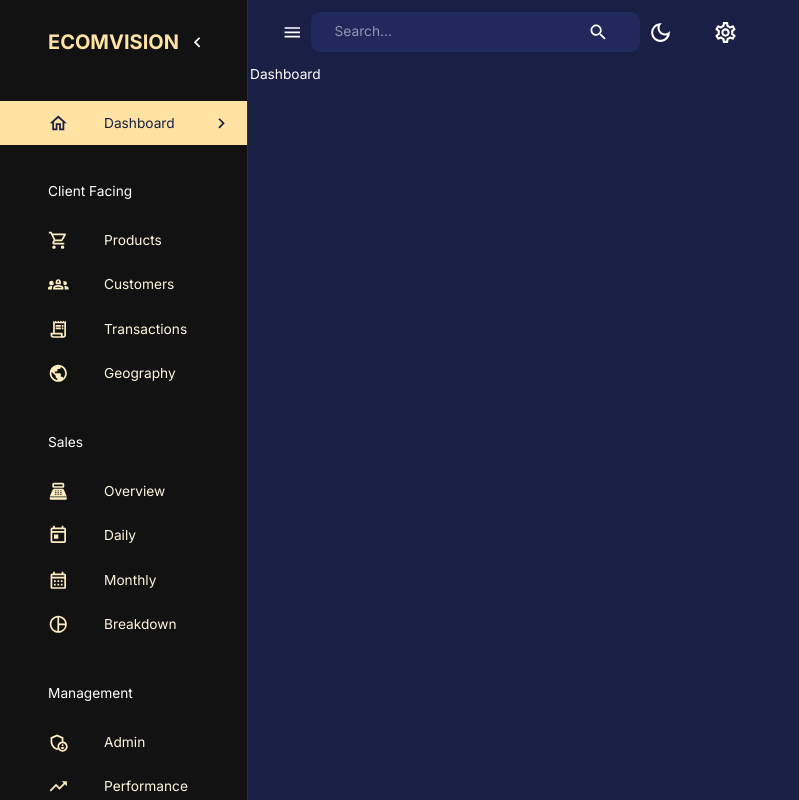
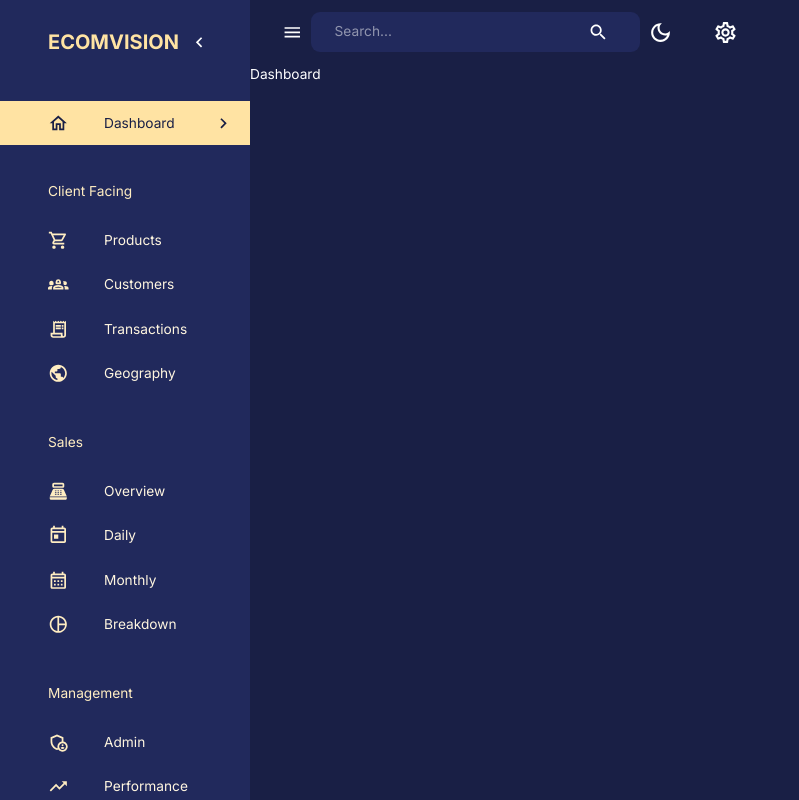
Before and after one commit to hamz-aa/admin-dashboard, a React (Vite) app in the folder client/: page /dashboard in a window 1280 px wide. Shown: the whole page, without its empty margins (0-799 px from the left). Built offline with nearby package versions, Linux system fonts and the light colour scheme.

Commit message:
minimal corrections

```diff
--- a/client/src/components/Sidebar.jsx
+++ b/client/src/components/Sidebar.jsx
@@ -117,7 +117,7 @@ const Sidebar = ({
           anchor="left"
           sx={{
             width: drawerWidth,
-            "& .MuiDrawerPaper": {
+            "& .MuiPaper-root": {
               color: theme.palette.secondary[200],
               backgroundColor: theme.palette.background.alt,
               boxSizing: "border-box",
```
